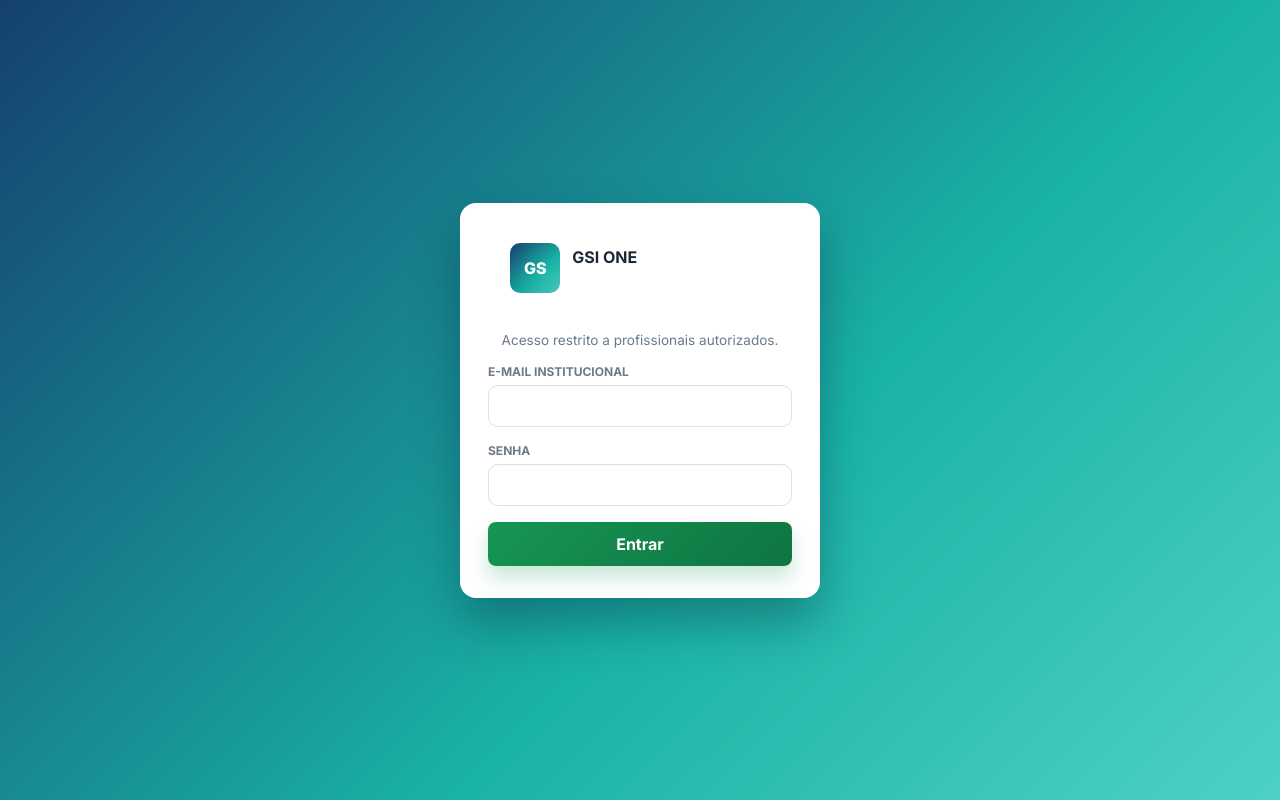
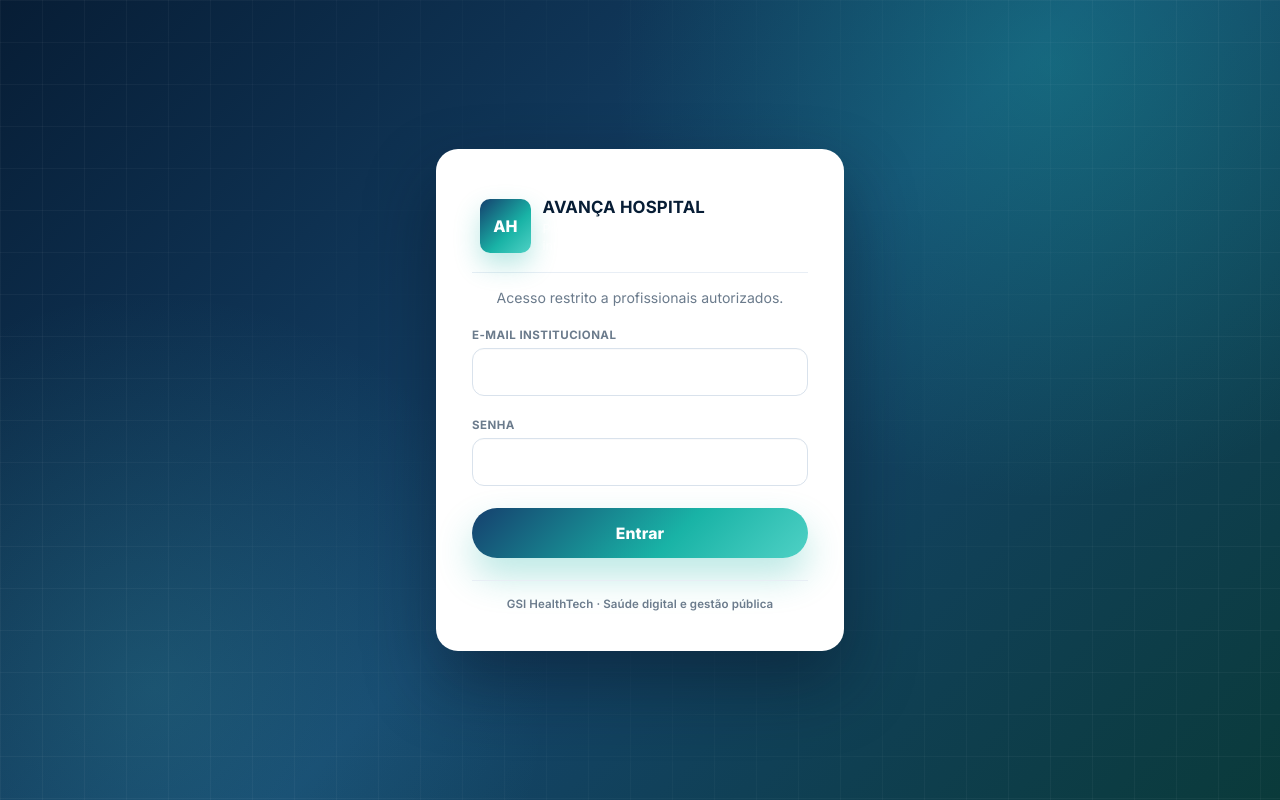
Before and after one commit to assistenciaestudantilpiranhas-crypto/avanca-hospital-caninde-db, a plain HTML site: page index.html in a window 1280 px wide. Drawn offline with nearby package versions, Linux system fonts and the light colour scheme.

Commit message:
feat: align login with Avança Hospital brand identity

```diff
--- a/index.html
+++ b/index.html
@@ -12,10 +12,10 @@
   <div class="login-screen" id="loginScreen">
     <form class="login-card" id="loginForm" novalidate>
       <div class="brand">
-        <span class="brand-mark">GS</span>
+        <span class="brand-mark">AH</span>
         <div>
-          <strong>GSI ONE</strong>
-          <small>Governança hospitalar inteligente</small>
+          <strong>AVANÇA HOSPITAL</strong>
+          <small>Programa de governança hospitalar inteligente</small>
         </div>
       </div>
       <p class="login-subtitle">Acesso restrito a profissionais autorizados.</p>
@@ -33,6 +33,8 @@
       <p class="login-error" id="loginError" hidden></p>
 
       <button type="submit" class="action-button" id="loginSubmit">Entrar</button>
+
+      <p class="login-signature">GSI HealthTech · Saúde digital e gestão pública</p>
     </form>
   </div>
 
--- a/style.css
+++ b/style.css
@@ -2845,14 +2845,34 @@ tr:last-child td {
 }
 
 .login-screen {
+  position: relative;
   min-height: 100vh;
   display: flex;
   align-items: center;
   justify-content: center;
+  overflow: hidden;
   padding: 24px;
-  /* Identidade GSI ONE: gradiente oficial de marca (azul petróleo -> verde-água),
-     ver marca/Manual-Identidade-Visual-GSI-ONE.md, seção 4. */
-  background: var(--gsi-gradiente-marca, linear-gradient(135deg, var(--blue-950), var(--blue-700)));
+  /* Identidade GSI HealthTech / GSI ONE: degradê institucional azul profundo
+     -> azul petróleo -> teal, alinhado à home institucional de referência
+     (gsihealthtech-site), ver marca/gsi-design-system.css, seção 4. */
+  background:
+    radial-gradient(circle at 82% 8%, rgba(25, 179, 166, 0.32), transparent 34%),
+    radial-gradient(circle at 12% 86%, rgba(79, 209, 197, 0.16), transparent 30%),
+    linear-gradient(135deg, var(--blue-950) 0%, var(--blue-800) 52%, #0a3a3a 100%);
+}
+
+/* Grid tecnológico sutil sobre o degradê, esmaecido em direção ao centro
+   para não competir com o card de login. */
+.login-screen::before {
+  content: "";
+  position: absolute;
+  inset: 0;
+  background-image:
+    linear-gradient(rgba(255, 255, 255, 0.05) 1px, transparent 1px),
+    linear-gradient(90deg, rgba(255, 255, 255, 0.05) 1px, transparent 1px);
+  background-size: 42px 42px;
+  mask-image: radial-gradient(circle at 50% 42%, transparent 18%, rgba(0, 0, 0, 0.75) 72%);
+  pointer-events: none;
 }
 
 /* O atributo "hidden" tem prioridade de origem (user-agent) menor que
@@ -2865,40 +2885,101 @@ tr:last-child td {
 }
 
 .login-card {
+  position: relative;
+  z-index: 1;
   width: 100%;
-  max-width: 360px;
-  display: grid;
-  gap: 16px;
+  max-width: 408px;
+  display: grid;
+  gap: 22px;
   background: var(--white);
-  border-radius: 16px;
-  padding: 32px 28px;
-  box-shadow: 0 24px 48px rgba(7, 29, 53, 0.35);
+  border-radius: 22px;
+  padding: 40px 36px;
+  box-shadow: 0 32px 70px rgba(6, 18, 33, 0.45);
 }
 
 .login-card .brand {
   justify-content: center;
+  padding-bottom: 18px;
+  border-bottom: 1px solid var(--gray-200);
+}
+
+.login-card .brand-mark {
+  width: 54px;
+  height: 54px;
+  font-size: 1rem;
+  /* Gradiente oficial de marca (azul petróleo -> verde-água),
+     ver marca/Manual-Identidade-Visual-GSI-ONE.md, seção 4. */
+  background: var(--gsi-gradiente-marca, linear-gradient(135deg, var(--blue-800), var(--green-600)));
+  box-shadow: 0 12px 26px rgba(25, 179, 166, 0.3);
+}
+
+.login-card .brand strong {
+  font-size: 1.05rem;
+  letter-spacing: 0.01em;
+  color: var(--blue-950);
 }
 
 .login-subtitle {
+  margin: -6px 0 0;
+  color: var(--gray-500);
+  font-size: 0.88rem;
+  text-align: center;
+}
+
+.login-signature {
   margin: 0;
+  padding-top: 16px;
+  border-top: 1px solid var(--gray-200);
   color: var(--gray-500);
-  font-size: 0.85rem;
+  font-size: 0.72rem;
+  font-weight: 600;
+  letter-spacing: 0.01em;
   text-align: center;
+}
+
+.login-card .field span {
+  font-size: 0.72rem;
+  letter-spacing: 0.04em;
+}
+
+.login-card .field input {
+  height: 48px;
+  border-radius: 12px;
+  font-size: 0.95rem;
 }
 
 .login-error {
   margin: 0;
-  padding: 10px 12px;
-  border-radius: 8px;
-  background: rgba(217, 48, 37, 0.1);
+  padding: 11px 14px;
+  border-radius: 10px;
+  border: 1px solid rgba(217, 48, 37, 0.22);
+  background: rgba(217, 48, 37, 0.08);
   color: var(--red);
   font-size: 0.85rem;
   font-weight: 600;
+  line-height: 1.4;
 }
 
 .login-card .action-button {
   width: 100%;
-  height: 44px;
-  border-radius: 8px;
-  font-weight: 700;
-}
+  height: 50px;
+  border-radius: 999px;
+  font-size: 0.98rem;
+  font-weight: 800;
+  letter-spacing: 0.01em;
+  background: var(--gsi-gradiente-marca, linear-gradient(135deg, var(--blue-700), var(--green-600)));
+  box-shadow: 0 18px 36px rgba(25, 179, 166, 0.3);
+}
+
+.login-card .action-button:hover {
+  transform: translateY(-1px);
+  box-shadow: 0 22px 42px rgba(25, 179, 166, 0.36);
+}
+
+@media (max-width: 480px) {
+  .login-card {
+    max-width: 100%;
+    padding: 32px 24px;
+    border-radius: 18px;
+  }
+}
```
